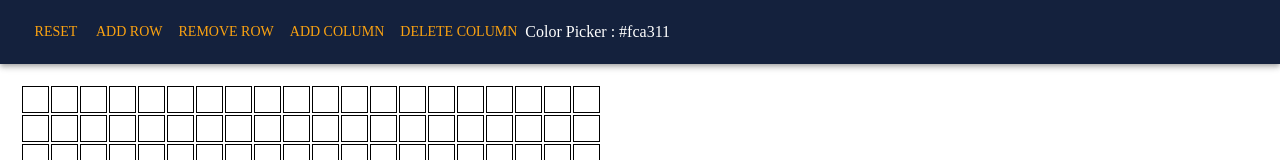
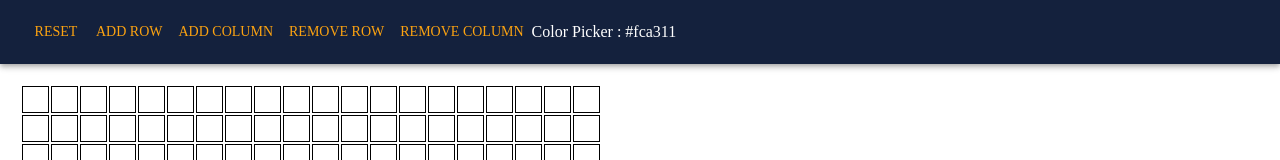
Before and after one commit to Web-Dev-Speedrunners/react-grid, a React (Create React App) app: page / in a window 1280 px wide. Shown: the top 160 px of the page. Built offline with nearby package versions, Linux system fonts and the light colour scheme.

Commit message:
just fixiing the names of the button to match

```diff
--- a/src/components/grid_action_bar/index.jsx
+++ b/src/components/grid_action_bar/index.jsx
@@ -22,9 +22,9 @@ const GridActionBar = ({
         {/* Actions */}
         <ActionButton onClick={onSelectReset}>Reset</ActionButton>
         <ActionButton onClick={onSelectAddRow}>Add Row</ActionButton>
+        <ActionButton onClick={onSelectAddCol}>Add Column</ActionButton>
         <ActionButton onClick={onSelectRemoveRow}>Remove Row</ActionButton>
-        <ActionButton onClick={onSelectAddCol}>Add Column</ActionButton>
-        <ActionButton onClick={onSelectDelCol}>Delete Column</ActionButton>
+        <ActionButton onClick={onSelectDelCol}>Remove Column</ActionButton>
         <ColorPicker
           color={highlightColor}
           onSetColor={onChangeHighlightColor}
```
